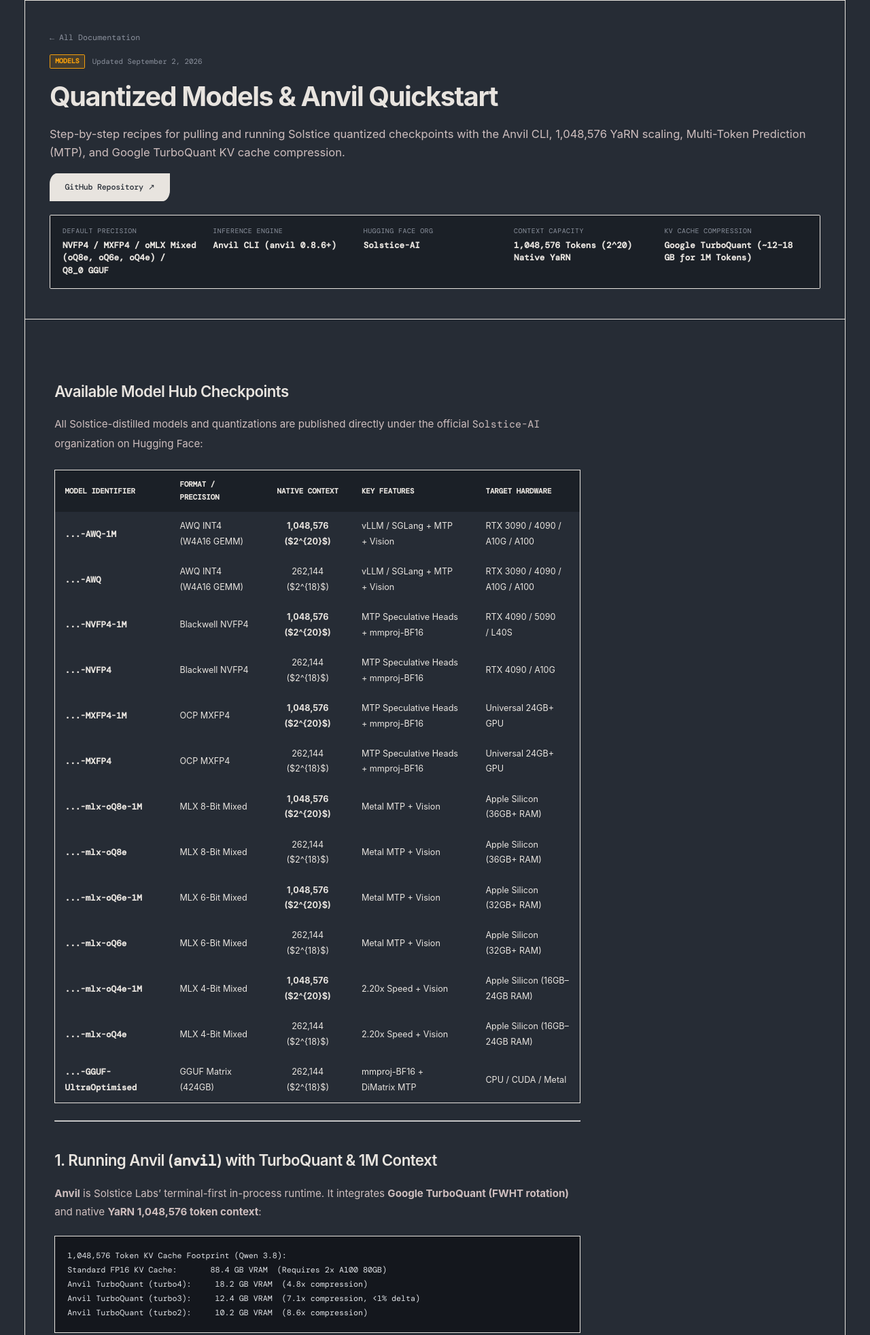
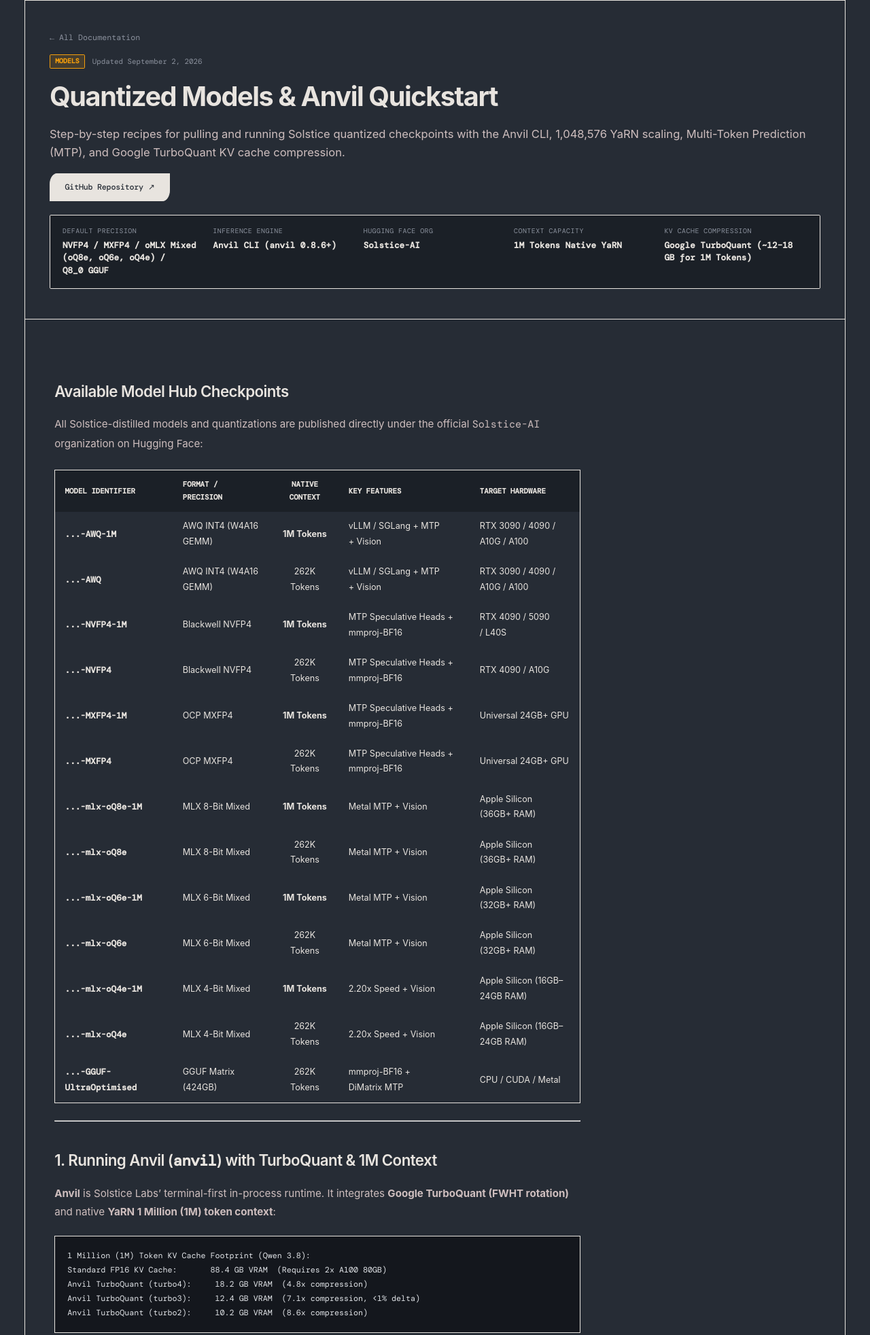
Before and after one commit to Solstice-Labs/solstice-ai-site, an Astro site: page /docs/quantized-models-quickstart in a window 1280 px wide. Shown: the part 142-2106 px from the top of the page at 68% size. Built offline with nearby package versions, Linux system fonts and the light colour scheme; Astro itself is replaced by a stand-in of ours; code samples lack their colours; a web font is replaced by a local one.

Commit message:
fix(ui): add missing top border to company page boxes and simplify token notation to 1M

````diff
--- a/src/content/docs/quantized-models-quickstart.md
+++ b/src/content/docs/quantized-models-quickstart.md
@@ -9,7 +9,7 @@ specs:
   "Default Precision": "NVFP4 / MXFP4 / oMLX Mixed (oQ8e, oQ6e, oQ4e) / Q8_0 GGUF"
   "Inference Engine": "Anvil CLI (anvil 0.8.6+)"
   "Hugging Face Org": "Solstice-AI"
-  "Context Capacity": "1,048,576 Tokens (2^20) Native YaRN"
+  "Context Capacity": "1M Tokens Native YaRN"
   "KV Cache Compression": "Google TurboQuant (~12–18 GB for 1M Tokens)"
 supportedFormats:
   - "Anvil CLI (anvil run / anvil pull / anvil serve)"
@@ -25,28 +25,28 @@ All Solstice-distilled models and quantizations are published directly under the
 
 | Model Identifier | Format / Precision | Native Context | Key Features | Target Hardware |
 | :--- | :--- | :---: | :--- | :--- |
-| **[`...-AWQ-1M`](https://huggingface.co/Solstice-AI/Qwen3.8-27B-TURBO-Fable-Cold-Fusion-735-882-Heretic-Uncensored-NM-DAU-AWQ-1M)** | AWQ INT4 (W4A16 GEMM) | **1,048,576 ($2^{20}$)** | vLLM / SGLang + MTP + Vision | RTX 3090 / 4090 / A10G / A100 |
-| **[`...-AWQ`](https://huggingface.co/Solstice-AI/Qwen3.8-27B-TURBO-Fable-Cold-Fusion-735-882-Heretic-Uncensored-NM-DAU-AWQ)** | AWQ INT4 (W4A16 GEMM) | 262,144 ($2^{18}$) | vLLM / SGLang + MTP + Vision | RTX 3090 / 4090 / A10G / A100 |
-| **[`...-NVFP4-1M`](https://huggingface.co/Solstice-AI/Qwen3.8-27B-TURBO-Fable-Cold-Fusion-735-882-Heretic-Uncensored-NM-DAU-NVFP4-1M)** | Blackwell NVFP4 | **1,048,576 ($2^{20}$)** | MTP Speculative Heads + mmproj-BF16 | RTX 4090 / 5090 / L40S |
-| **[`...-NVFP4`](https://huggingface.co/Solstice-AI/Qwen3.8-27B-TURBO-Fable-Cold-Fusion-735-882-Heretic-Uncensored-NM-DAU-NVFP4)** | Blackwell NVFP4 | 262,144 ($2^{18}$) | MTP Speculative Heads + mmproj-BF16 | RTX 4090 / A10G |
-| **[`...-MXFP4-1M`](https://huggingface.co/Solstice-AI/Qwen3.8-27B-TURBO-Fable-Cold-Fusion-735-882-Heretic-Uncensored-NM-DAU-MXFP4-1M)** | OCP MXFP4 | **1,048,576 ($2^{20}$)** | MTP Speculative Heads + mmproj-BF16 | Universal 24GB+ GPU |
-| **[`...-MXFP4`](https://huggingface.co/Solstice-AI/Qwen3.8-27B-TURBO-Fable-Cold-Fusion-735-882-Heretic-Uncensored-NM-DAU-MXFP4)** | OCP MXFP4 | 262,144 ($2^{18}$) | MTP Speculative Heads + mmproj-BF16 | Universal 24GB+ GPU |
-| **[`...-mlx-oQ8e-1M`](https://huggingface.co/Solstice-AI/Qwen3.8-27B-TURBO-Fable-Cold-Fusion-735-882-Heretic-Uncensored-NM-DAU-mlx-oQ8e-1M)** | MLX 8-Bit Mixed | **1,048,576 ($2^{20}$)** | Metal MTP + Vision | Apple Silicon (36GB+ RAM) |
-| **[`...-mlx-oQ8e`](https://huggingface.co/Solstice-AI/Qwen3.8-27B-TURBO-Fable-Cold-Fusion-735-882-Heretic-Uncensored-NM-DAU-mlx-oQ8e)** | MLX 8-Bit Mixed | 262,144 ($2^{18}$) | Metal MTP + Vision | Apple Silicon (36GB+ RAM) |
-| **[`...-mlx-oQ6e-1M`](https://huggingface.co/Solstice-AI/Qwen3.8-27B-TURBO-Fable-Cold-Fusion-735-882-Heretic-Uncensored-NM-DAU-mlx-oQ6e-1M)** | MLX 6-Bit Mixed | **1,048,576 ($2^{20}$)** | Metal MTP + Vision | Apple Silicon (32GB+ RAM) |
-| **[`...-mlx-oQ6e`](https://huggingface.co/Solstice-AI/Qwen3.8-27B-TURBO-Fable-Cold-Fusion-735-882-Heretic-Uncensored-NM-DAU-mlx-oQ6e)** | MLX 6-Bit Mixed | 262,144 ($2^{18}$) | Metal MTP + Vision | Apple Silicon (32GB+ RAM) |
-| **[`...-mlx-oQ4e-1M`](https://huggingface.co/Solstice-AI/Qwen3.8-27B-TURBO-Fable-Cold-Fusion-735-882-Heretic-Uncensored-NM-DAU-mlx-oQ4e-1M)** | MLX 4-Bit Mixed | **1,048,576 ($2^{20}$)** | 2.20x Speed + Vision | Apple Silicon (16GB–24GB RAM) |
-| **[`...-mlx-oQ4e`](https://huggingface.co/Solstice-AI/Qwen3.8-27B-TURBO-Fable-Cold-Fusion-735-882-Heretic-Uncensored-NM-DAU-mlx-oQ4e)** | MLX 4-Bit Mixed | 262,144 ($2^{18}$) | 2.20x Speed + Vision | Apple Silicon (16GB–24GB RAM) |
-| **[`...-GGUF-UltraOptimised`](https://huggingface.co/Solstice-AI/Qwen3.8-27B-TURBO-Fable-Cold-Fusion-735-882-Heretic-Uncensored-GGUF-UltraOptimised)** | GGUF Matrix (424GB) | 262,144 ($2^{18}$) | mmproj-BF16 + DiMatrix MTP | CPU / CUDA / Metal |
+| **[`...-AWQ-1M`](https://huggingface.co/Solstice-AI/Qwen3.8-27B-TURBO-Fable-Cold-Fusion-735-882-Heretic-Uncensored-NM-DAU-AWQ-1M)** | AWQ INT4 (W4A16 GEMM) | **1M Tokens** | vLLM / SGLang + MTP + Vision | RTX 3090 / 4090 / A10G / A100 |
+| **[`...-AWQ`](https://huggingface.co/Solstice-AI/Qwen3.8-27B-TURBO-Fable-Cold-Fusion-735-882-Heretic-Uncensored-NM-DAU-AWQ)** | AWQ INT4 (W4A16 GEMM) | 262K Tokens | vLLM / SGLang + MTP + Vision | RTX 3090 / 4090 / A10G / A100 |
+| **[`...-NVFP4-1M`](https://huggingface.co/Solstice-AI/Qwen3.8-27B-TURBO-Fable-Cold-Fusion-735-882-Heretic-Uncensored-NM-DAU-NVFP4-1M)** | Blackwell NVFP4 | **1M Tokens** | MTP Speculative Heads + mmproj-BF16 | RTX 4090 / 5090 / L40S |
+| **[`...-NVFP4`](https://huggingface.co/Solstice-AI/Qwen3.8-27B-TURBO-Fable-Cold-Fusion-735-882-Heretic-Uncensored-NM-DAU-NVFP4)** | Blackwell NVFP4 | 262K Tokens | MTP Speculative Heads + mmproj-BF16 | RTX 4090 / A10G |
+| **[`...-MXFP4-1M`](https://huggingface.co/Solstice-AI/Qwen3.8-27B-TURBO-Fable-Cold-Fusion-735-882-Heretic-Uncensored-NM-DAU-MXFP4-1M)** | OCP MXFP4 | **1M Tokens** | MTP Speculative Heads + mmproj-BF16 | Universal 24GB+ GPU |
+| **[`...-MXFP4`](https://huggingface.co/Solstice-AI/Qwen3.8-27B-TURBO-Fable-Cold-Fusion-735-882-Heretic-Uncensored-NM-DAU-MXFP4)** | OCP MXFP4 | 262K Tokens | MTP Speculative Heads + mmproj-BF16 | Universal 24GB+ GPU |
+| **[`...-mlx-oQ8e-1M`](https://huggingface.co/Solstice-AI/Qwen3.8-27B-TURBO-Fable-Cold-Fusion-735-882-Heretic-Uncensored-NM-DAU-mlx-oQ8e-1M)** | MLX 8-Bit Mixed | **1M Tokens** | Metal MTP + Vision | Apple Silicon (36GB+ RAM) |
+| **[`...-mlx-oQ8e`](https://huggingface.co/Solstice-AI/Qwen3.8-27B-TURBO-Fable-Cold-Fusion-735-882-Heretic-Uncensored-NM-DAU-mlx-oQ8e)** | MLX 8-Bit Mixed | 262K Tokens | Metal MTP + Vision | Apple Silicon (36GB+ RAM) |
+| **[`...-mlx-oQ6e-1M`](https://huggingface.co/Solstice-AI/Qwen3.8-27B-TURBO-Fable-Cold-Fusion-735-882-Heretic-Uncensored-NM-DAU-mlx-oQ6e-1M)** | MLX 6-Bit Mixed | **1M Tokens** | Metal MTP + Vision | Apple Silicon (32GB+ RAM) |
+| **[`...-mlx-oQ6e`](https://huggingface.co/Solstice-AI/Qwen3.8-27B-TURBO-Fable-Cold-Fusion-735-882-Heretic-Uncensored-NM-DAU-mlx-oQ6e)** | MLX 6-Bit Mixed | 262K Tokens | Metal MTP + Vision | Apple Silicon (32GB+ RAM) |
+| **[`...-mlx-oQ4e-1M`](https://huggingface.co/Solstice-AI/Qwen3.8-27B-TURBO-Fable-Cold-Fusion-735-882-Heretic-Uncensored-NM-DAU-mlx-oQ4e-1M)** | MLX 4-Bit Mixed | **1M Tokens** | 2.20x Speed + Vision | Apple Silicon (16GB–24GB RAM) |
+| **[`...-mlx-oQ4e`](https://huggingface.co/Solstice-AI/Qwen3.8-27B-TURBO-Fable-Cold-Fusion-735-882-Heretic-Uncensored-NM-DAU-mlx-oQ4e)** | MLX 4-Bit Mixed | 262K Tokens | 2.20x Speed + Vision | Apple Silicon (16GB–24GB RAM) |
+| **[`...-GGUF-UltraOptimised`](https://huggingface.co/Solstice-AI/Qwen3.8-27B-TURBO-Fable-Cold-Fusion-735-882-Heretic-Uncensored-GGUF-UltraOptimised)** | GGUF Matrix (424GB) | 262K Tokens | mmproj-BF16 + DiMatrix MTP | CPU / CUDA / Metal |
 
 ---
 
 ## 1. Running Anvil (`anvil`) with TurboQuant & 1M Context
 
-[**Anvil**](https://github.com/Solstice-Labs/anvil) is Solstice Labs' terminal-first in-process runtime. It integrates **Google TurboQuant (FWHT rotation)** and native **YaRN 1,048,576 token context**:
+[**Anvil**](https://github.com/Solstice-Labs/anvil) is Solstice Labs' terminal-first in-process runtime. It integrates **Google TurboQuant (FWHT rotation)** and native **YaRN 1 Million (1M) token context**:
 
 ```
-1,048,576 Token KV Cache Footprint (Qwen 3.8):
+1 Million (1M) Token KV Cache Footprint (Qwen 3.8):
 Standard FP16 KV Cache:       88.4 GB VRAM  (Requires 2x A100 80GB)
 Anvil TurboQuant (turbo4):     18.2 GB VRAM  (4.8x compression)
 Anvil TurboQuant (turbo3):     12.4 GB VRAM  (7.1x compression, <1% delta)
--- a/src/pages/company.astro
+++ b/src/pages/company.astro
@@ -212,6 +212,7 @@ import Layout from '../layouts/Layout.astro';
     align-items: flex-end;
     justify-content: space-between;
     padding: 64px 40px 36px;
+    border-top: var(--border);
     border-left: var(--border);
     border-right: var(--border);
     border-bottom: var(--border);
@@ -364,6 +365,7 @@ import Layout from '../layouts/Layout.astro';
   /* Contact Card */
   .contact-card-wrapper {
     padding: 64px 0 96px;
+    border-top: var(--border);
     border-left: var(--border);
     border-right: var(--border);
     border-bottom: var(--border);
````
Also changed, not shown: src/pages/index.astro (+15 -15 lines).
